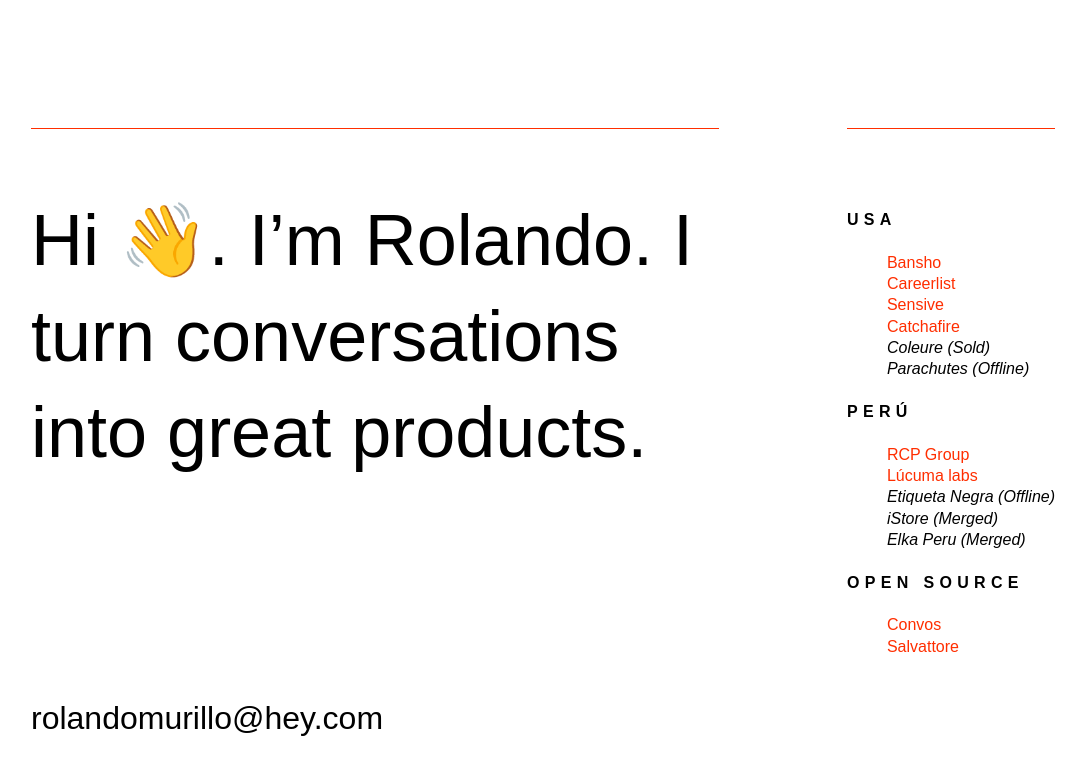
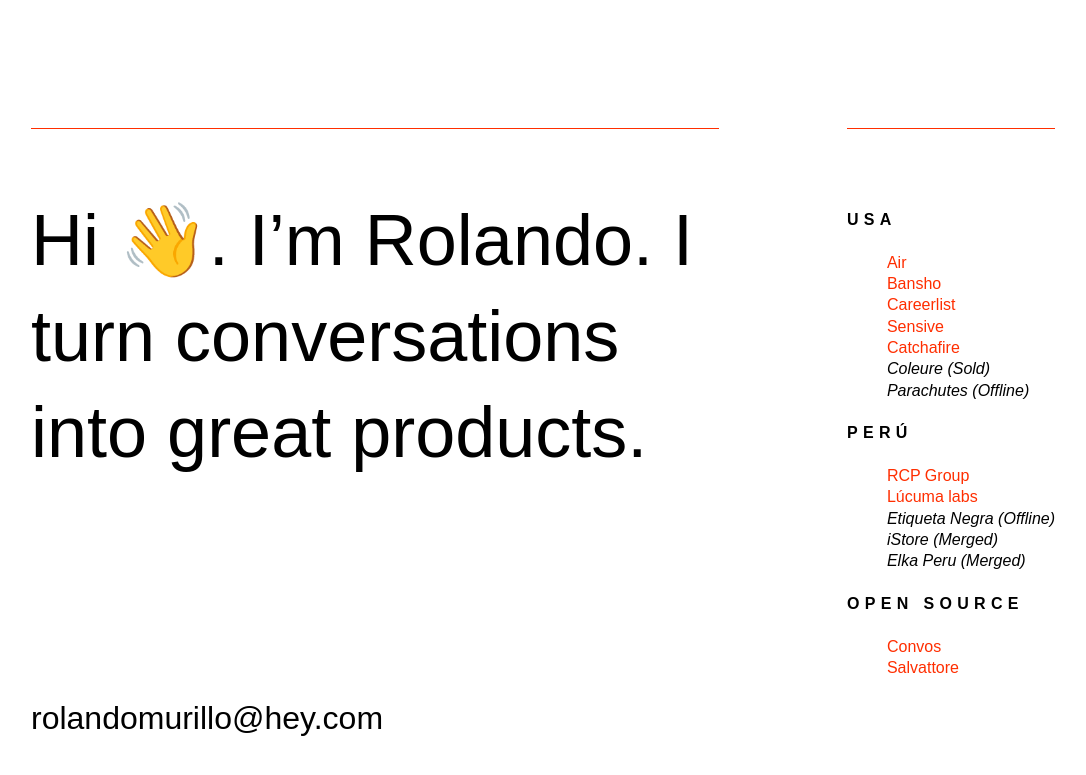
Before and after one commit to rnmp/rnmp.github.io, a Jekyll site: the page built from index.html, in a window 1280 px wide. Shown: the top 775 px of the page, without its empty margins (97-1183 px from the left). Built offline with Jekyll 4.4.1, drawn with Linux system fonts in a browser that asks for light colours; some web fonts are replaced.

Commit message:
Update index.html

```diff
--- a/index.html
+++ b/index.html
@@ -13,6 +13,7 @@ layout: default
   <nav>
     <dl>
       <dt>USA</dt>
+      <dd><a href="https://air.inc/" target="_blank">Air</a></dd>
       <dd><a href="https://www.bansho.com/" target="_blank">Bansho</a></dd>
       <dd><a href="https://www.careerlist.com/" target="_blank">Careerlist</a></dd>
       <dd><a href="https://sensive.co/" target="_blank">Sensive</a></dd>
```
